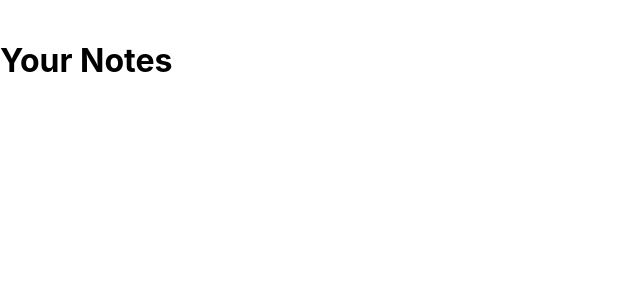
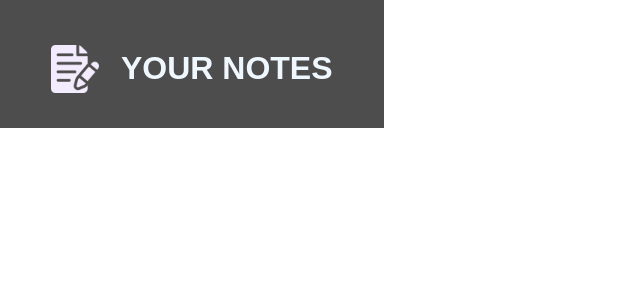
Before and after one commit to karansethia/React-Notes-App, a React (Create React App) app: page / in a window 1280 px wide. Shown: the top 300 px of the page, without its empty margins (0-640 px from the left). Built offline with nearby package versions, Linux system fonts and the light colour scheme.

Commit message:
Completing Header.js

```diff
--- /dev/null
+++ b/src/Components/Header.css
@@ -0,0 +1,23 @@
+.header{
+    width: 30vw;
+    height: 10vw;
+    background-color: #4d4d4d;
+    display: flex;
+    justify-content: space-evenly;
+    /* padding-top: 20px; */
+}
+
+
+
+.logo{
+    width: 48px;
+    height: 48px;
+    margin-top: 45px;
+}
+.title{
+    font-family: sans-serif;
+    font-size: 2rem;
+    color: aliceblue;
+    margin-top: 50px;
+    margin-left: -30px;
+}
--- a/src/Components/Header.js
+++ b/src/Components/Header.js
@@ -1,8 +1,10 @@
+import './Header.css';
+import logo from '/Users/karansethia/Documents/React-Notes/app-files/src/media/notes.png';
 export default function Header() {
     return (
-        <div>
-            <img src="" alt=""/>
-            <h1>Your Notes</h1>
+        <div className='header'>
+            <img className="logo" src={logo} alt=""/>
+            <h1 className="title">YOUR NOTES</h1>
         </div>
     )
 }
```
Also changed, not shown: src/media/notes.png (added).
